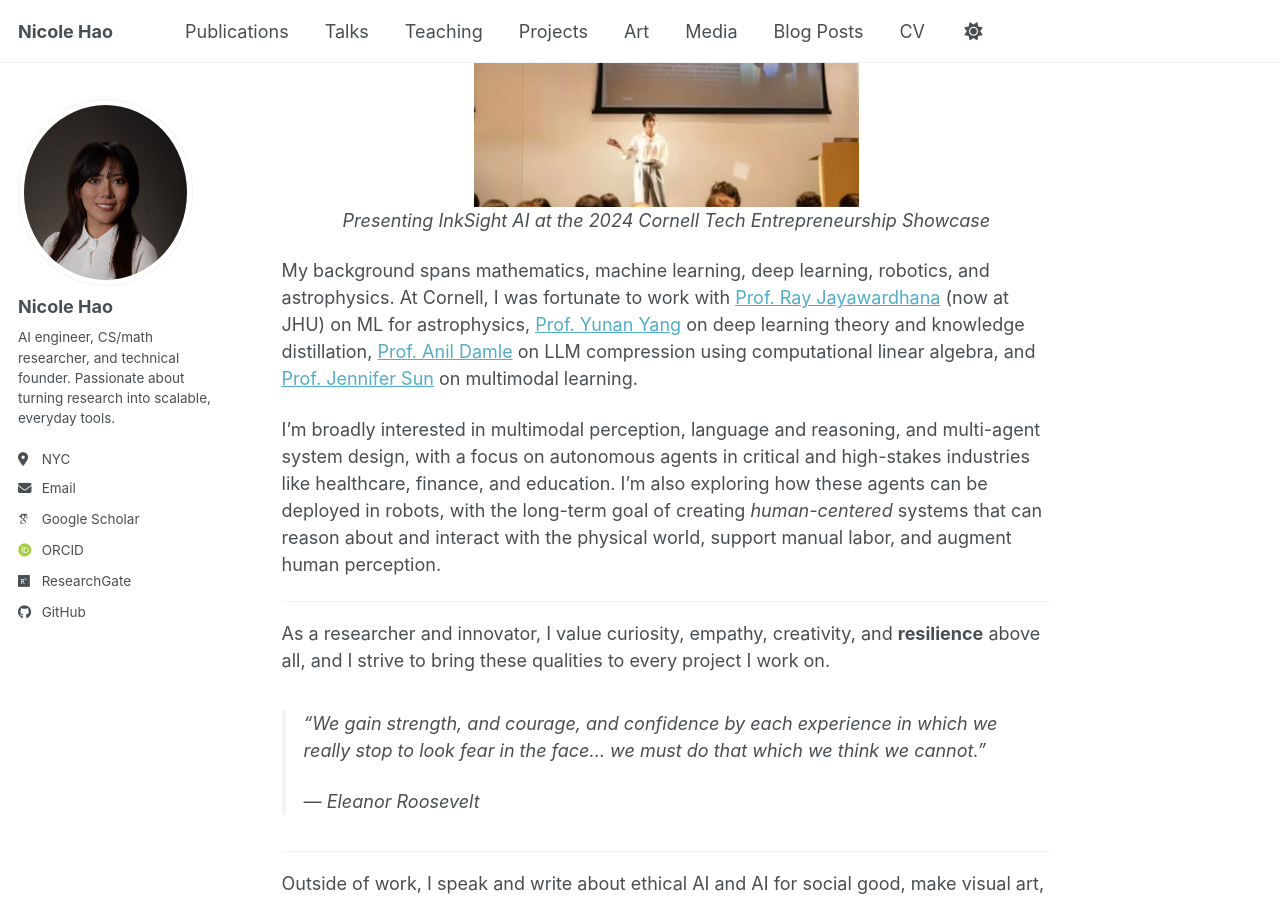
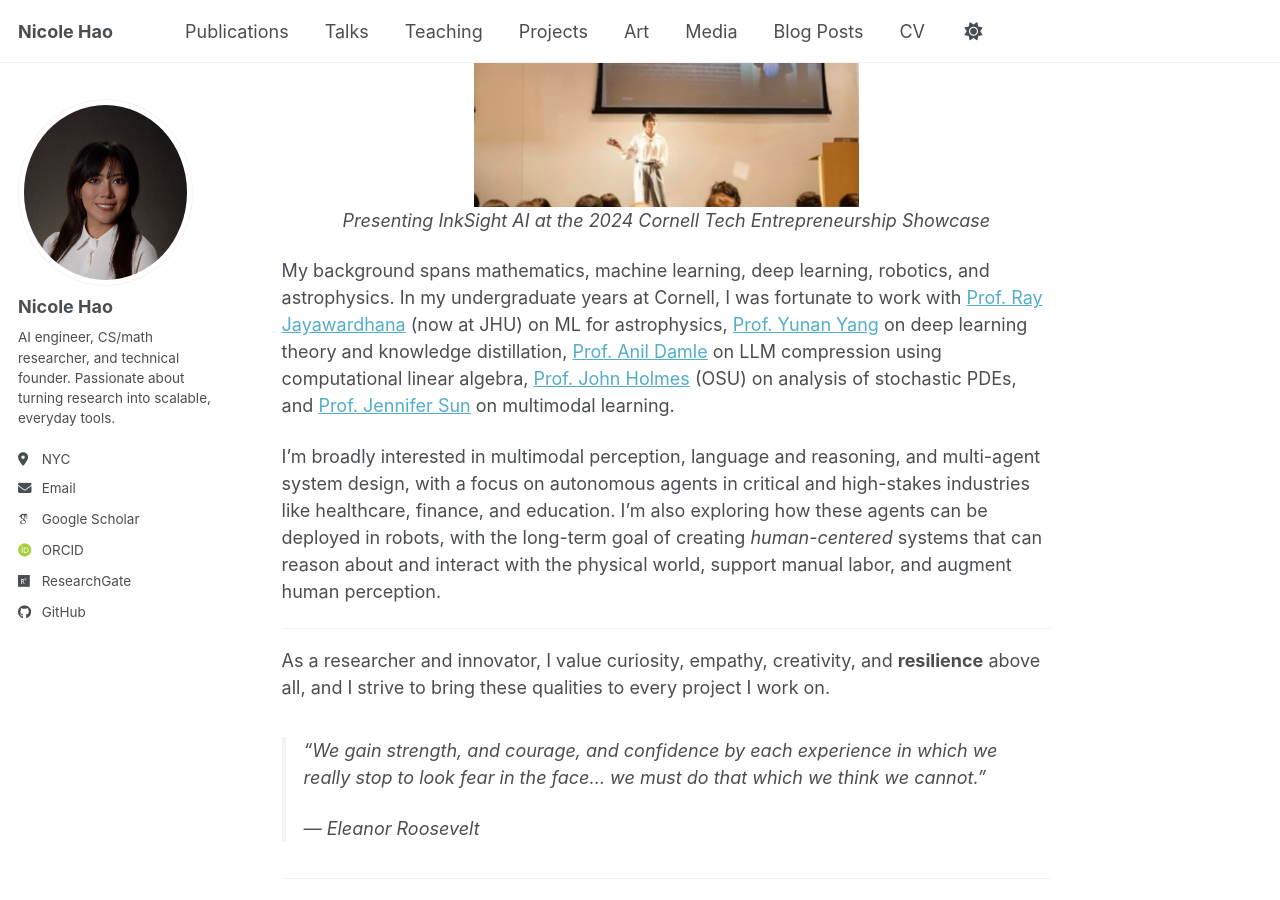
Before and after one commit to nicolehao34/nicolehao34.github.io, a Jekyll site: the page built from _pages/about.md, in a window 1280 px wide and 900 px high, scrolled down 445 px. Built offline with Jekyll 4.4.1, drawn with Linux system fonts in a browser that asks for light colours; some web fonts are replaced; a script bundle is joined from its source files by our own code; library files that are not in the unit come from our copies.

Commit message:
updated mentorship acknowledgements

```diff
--- a/_pages/about.md
+++ b/_pages/about.md
@@ -17,7 +17,7 @@
   <em>Presenting InkSight AI at the 2024 Cornell Tech Entrepreneurship Showcase</em>
 </p>
 
-My background spans mathematics, machine learning, deep learning, robotics, and astrophysics. At Cornell, I was fortunate to work with [Prof. Ray Jayawardhana](https://physics-astronomy.jhu.edu/directory/ray-jayawardhana/) (now at JHU) on ML for astrophysics, [Prof. Yunan Yang](https://e.math.cornell.edu/people/yunan/) on deep learning theory and knowledge distillation, [Prof. Anil Damle](https://www.cs.cornell.edu/~damle/) on LLM compression using computational linear algebra, and [Prof. Jennifer Sun](https://www.cs.cornell.edu/~jysun/) on multimodal learning.
+My background spans mathematics, machine learning, deep learning, robotics, and astrophysics. In my undergraduate years at Cornell, I was fortunate to work with [Prof. Ray Jayawardhana](https://physics-astronomy.jhu.edu/directory/ray-jayawardhana/) (now at JHU) on ML for astrophysics, [Prof. Yunan Yang](https://e.math.cornell.edu/people/yunan/) on deep learning theory and knowledge distillation, [Prof. Anil Damle](https://www.cs.cornell.edu/~damle/) on LLM compression using computational linear algebra, [Prof. John Holmes](https://math.osu.edu/people/holmes.782) (OSU) on analysis of stochastic PDEs, and [Prof. Jennifer Sun](https://www.cs.cornell.edu/~jysun/) on multimodal learning.
 
 I'm broadly interested in multimodal perception, language and reasoning, and multi-agent system design, with a focus on autonomous agents in critical and high-stakes industries like healthcare, finance, and education. I'm also exploring how these agents can be deployed in robots, with the long-term goal of creating *human-centered* systems that can reason about and interact with the physical world, support manual labor, and augment human perception.
 
```
